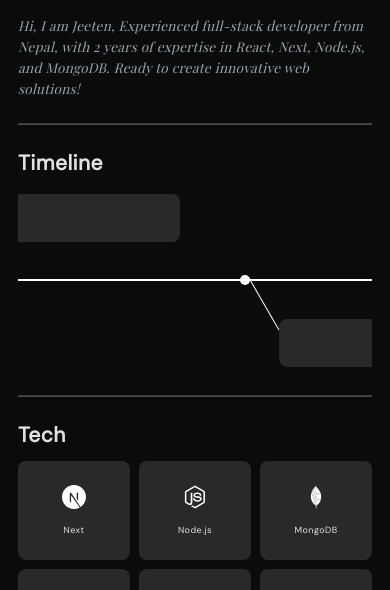
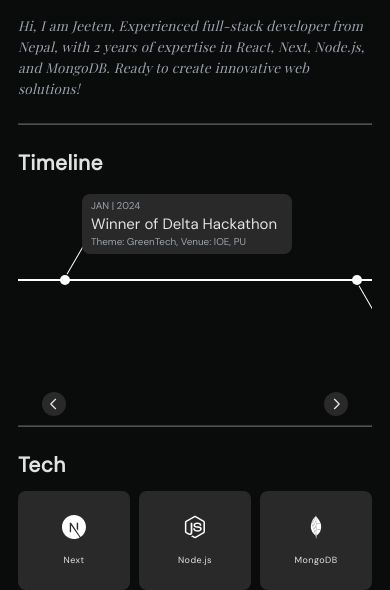
Before and after one commit to jeetenmndl/portfolio, a plain HTML site: page index.html in a window 390 px wide. Shown: the part 248-838 px from the top of the page. Drawn offline with nearby package versions, Linux system fonts and the light colour scheme; a web font is replaced by a local one.

Commit message:
slider buttons

```diff
--- a/index.html
+++ b/index.html
@@ -53,14 +53,26 @@
         <h2>Timeline</h2>
         <article class="timelineBox">
             <div>
-                <div class="top"><div class="connector"></div><div class="card"></div></div>
+                <div class="top"><div class="connector"></div>
+                    <div class="card">
+                        <span>JAN | 2024</span>
+                        <p>Winner of Delta Hackathon</p>
+                        <span>Theme: GreenTech, Venue: IOE, PU</span>
+                    </div>
+                 </div>
                 <div class="line"><div class="dot"></div></div>
                 <div class="bottom"></div>
             </div>
             <div>
                 <div class="top"></div>
                 <div class="line"><div class="dot"></div></div>
-                <div class="bottom"><div class="connector"></div><div class="card"></div></div>
+                <div class="bottom"><div class="connector"></div>
+                    <div class="card">
+                        <span>DEC | 2023</span>
+                        <p>Git & Github Workshop</p>
+                        <span>Conducted by: Pi Innovations</span>
+                    </div>
+                </div>
             </div>
             <div>
                 <div class="top"><div class="connector"></div><div class="card"></div></div>
@@ -98,6 +110,18 @@
                 <div class="bottom"></div>
             </div>
         </article>
+        <div class="slider">
+            <div id="leftSlider">
+                <svg class="w-6 h-6 text-gray-800 dark:text-white" aria-hidden="true" xmlns="http://www.w3.org/2000/svg" width="16" height="16" fill="none" viewBox="0 0 24 24">
+                    <path stroke="currentColor" stroke-linecap="round" stroke-linejoin="round" stroke-width="2" d="m15 19-7-7 7-7"/>
+                  </svg>
+            </div>
+            <div id="rightSlider">
+                <svg class="w-6 h-6 text-gray-800 dark:text-white" aria-hidden="true" xmlns="http://www.w3.org/2000/svg" width="16" height="16" fill="none" viewBox="0 0 24 24">
+                    <path stroke="currentColor" stroke-linecap="round" stroke-linejoin="round" stroke-width="2" d="m9 5 7 7-7 7"/>
+                  </svg>
+            </div>
+        </div>
         <hr>
     </section>
 
--- a/script.js
+++ b/script.js
@@ -1,2 +1,27 @@
 // let size = document.querySelector(".jeeten");
 // size.innerHTML= document.querySelector("body").clientWidth;
+
+let leftSlider = document.getElementById("leftSlider");
+let rightSlider = document.getElementById("rightSlider");
+let timelineBox = document.querySelector(".timelineBox");
+
+let slide = 0;
+let unit;
+
+leftSlider.addEventListener("click",()=>{
+    unit = (slide-1)*90;
+    if(unit>=0){
+        timelineBox.style.transform = `translateX(-${unit}%)`;
+        slide--;
+    }
+    console.log(slide)
+})
+rightSlider.addEventListener("click",()=>{
+    unit = (slide+1)*90;
+    // if slide < 6 then 7 slides are shown
+    if(slide<6){
+        timelineBox.style.transform = `translateX(-${unit}%)`;
+        slide++;
+    }
+    console.log(slide);
+})
--- a/style.css
+++ b/style.css
@@ -89,11 +89,12 @@ gap: 10px;
 .timeline{
     overflow: hidden;
 }
+
 .timelineBox{
     display: flex;
     /* transform:translateX(100%); */
-    animation: cssmarquee 10s linear infinite;
-    transition-delay: 10s;
+    /* animation: cssmarquee 10s linear infinite; */
+    transition-duration: 1s;
 }
 @keyframes cssmarquee {
     0% {
@@ -105,44 +106,43 @@ gap: 10px;
  }
 .timelineBox .top, .timelineBox .bottom{
     height: 7.5rem;
+    padding-right: 0.25rem;
     display: flex;
+    position: relative;
+    overflow: hidden;
     /* border: 1px solid white; */
     /* border-bottom: 3px solid rgb(255, 0, 0); */
     /* transform: rotate(-45deg); */
     /* transform-origin: left; */
 }
-.timelineBox .top .connector{
+.timelineBox .connector{
     height: 100%;
     margin-left: 1.25rem;
     width: 60px;
+}
+.timelineBox .top .connector{
     border-bottom: 0.1px solid white;
     transform: rotate(-60deg);
 }
-.timelineBox .top .card{
+.timelineBox .card{
     height: 4rem;
     width: 20rem;
     background-color: #282928;
     margin-left: 2rem;
-    transform: translateY(5px);
     border-radius: 8px;
 }
+.timelineBox .top .card{
+    transform: translateY(5px);
+}
 .timelineBox .bottom{
-    align-items: baseline;
+    align-items: flex-end;
 }
 .timelineBox .bottom .connector{
-    height: 100%;
-    margin-left: 1.25rem;
-    width: 60px;
     border-top: 0.1px solid white;
     transform: rotate(60deg);
 }
 .timelineBox .bottom .card{
-    height: 4rem;
-    width: 20rem;
-    background-color: #282928;
-    margin-left: 2rem;
     transform: translateY(-5px);
-    border-radius: 8px;
 }
 .timelineBox .line{
     background-color: white;
@@ -158,6 +158,47 @@ gap: 10px;
     left: 5rem;
     background-color: white;
 }
+.timelineBox .card{
+    padding: 0.5rem 0.75rem;
+    display: flex;
+    flex-direction: column;
+    justify-content: space-between;
+}
+.timelineBox .card span{
+    font-size: 0.825rem;
+    color: #9ca3af;
+    line-height: 1rem;
+    font-weight: 500;
+}
+.timelineBox .card p{
+    font-size: 1.25rem;
+    line-height: 1.25rem;
+    font-weight: 600;
+}
+
+.timeline .slider{
+    display: flex;
+    align-items: center;
+    justify-content: space-between;
+    padding: 0.25rem 2rem;
+    transform: translateY(1.5rem);
+}
+.timeline .slider > div{
+    background-color: #282928;
+    display: grid;
+    place-items: center;
+    border-radius: 50%;
+    height: 24px;
+    width: 24px;
+    cursor: pointer;
+}
+.timeline .slider #leftSlider svg{
+    transform: translateX(-0.5px);
+}
+.timeline .slider #rightSlider svg{
+    transform: translateX(0.5px);
+}
+
 
 
 .tech .techBox, .tools .toolsBox{
@@ -241,7 +282,7 @@ gap: 10px;
     align-items: center;
 }
 .rolesBox div h3{
-    font-size: 2.5rem;
+    font-size: 2rem;
     font-weight: 1000;
     letter-spacing: 0.1rem;
     background-color: #282928;
@@ -253,7 +294,7 @@ gap: 10px;
 }
 .rolesBox div span{
     background-color: #282928;
-    padding: 0.25rem 1rem;
+    padding: 0.25rem 0.75rem;
     height: calc( 100% - 0.5rem );
     display: grid;
     place-items: center;
@@ -261,8 +302,8 @@ gap: 10px;
 }
 .rolesBox div svg{
     fill: white;
-    width: 30px;
-    height: 30px;
+    width: 24px;
+    height: 24px;
 }
 .bottomName{
     padding-top: 30px;
@@ -336,7 +377,27 @@ gap: 10px;
     section h2{
         font-size: 1.75rem;
     }
-
+    .timelineBox .line .dot{
+        left: 3.5rem;
+    }
+    .timelineBox .connector{
+        margin-left: 0.75rem;
+    }
+    .timelineBox .connector{
+        margin-left: 0;
+        width: 40px;
+    }
+    .timelineBox .card{
+        width: 16rem;
+        /* margin-left: 0.5rem; */
+    }
+    .timelineBox .card p{
+        font-size: 1.25rem;
+        font-weight: 500;
+    }
+    .timelineBox .top, .timelineBox .bottom{
+        padding-right: 1.5rem;
+    }
 }
 @media screen and (max-width: 330px)
 {
```
